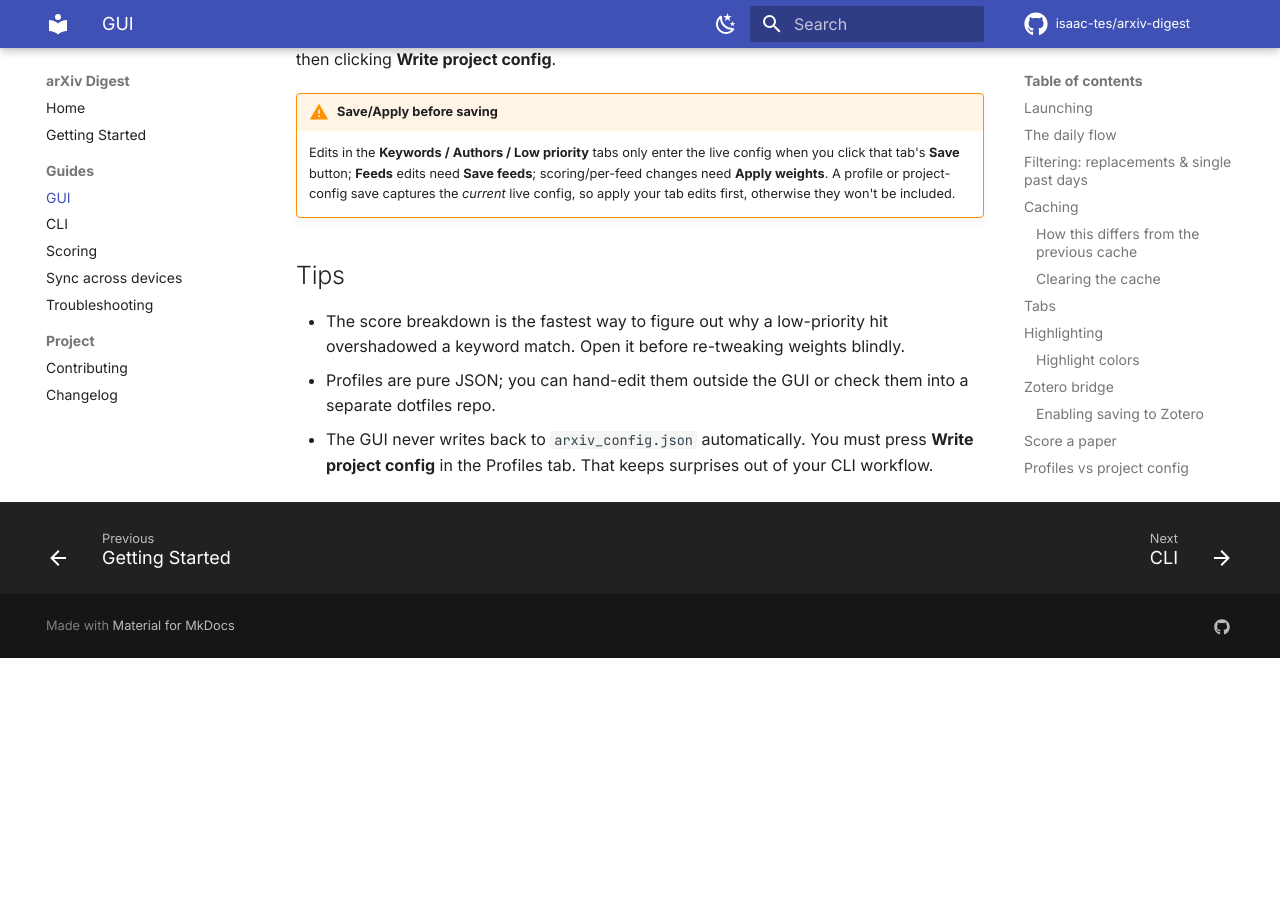
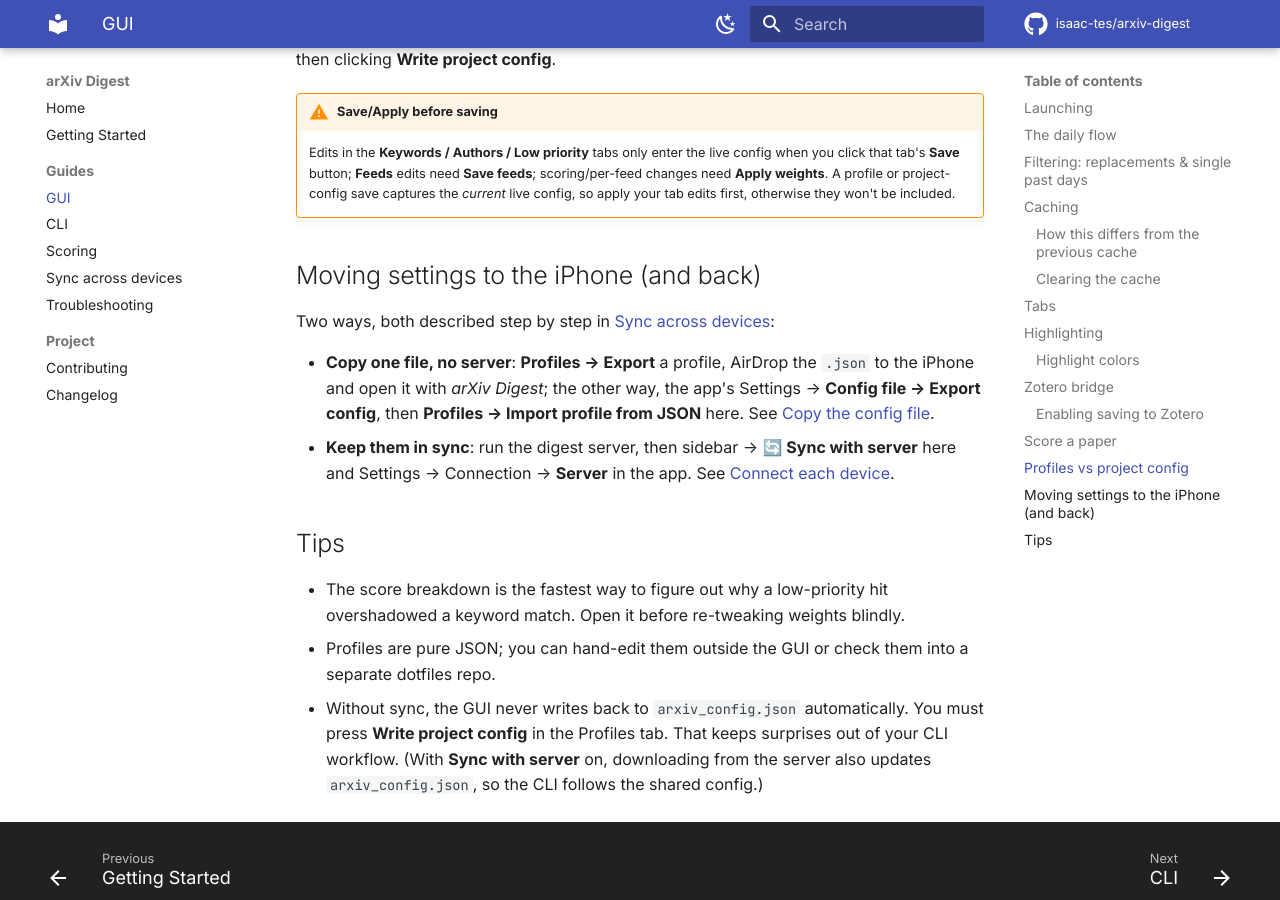
Before and after one commit to isaac-tes/arxiv-digest, an MkDocs documentation site: the page built from docs/gui-guide.md, in a window 1280 px wide and 900 px high, scrolled down 6303 px. Built offline with MkDocs 1.6.1 and Material for MkDocs 9.7.7, drawn with Linux system fonts in a browser that asks for light colours; comment, search, counter and statistics services are not loaded; before the commit the page ends 6961 px from its top, so only the background shows below that.

Commit message:
docs(gui): point to moving settings to the iPhone and back
Adds a short section to the GUI guide linking the one-file copy and the
server sync steps, and corrects the tip that the GUI never writes
arxiv_config.json (it does when sync downloads from the server).

Co-Authored-By: Claude Opus 5.5 <noreply@anthropic.com>

```diff
--- a/docs/gui-guide.md
+++ b/docs/gui-guide.md
@@ -223,8 +223,20 @@ CLI workflow by loading it, then clicking **Write project config**.
     project-config save captures the *current* live config, so apply your tab
     edits first, otherwise they won't be included.
 
+## Moving settings to the iPhone (and back)
+
+Two ways, both described step by step in [Sync across devices](deploy.md):
+
+- **Copy one file, no server**: **Profiles → Export** a profile, AirDrop the
+  `.json` to the iPhone and open it with *arXiv Digest*; the other way, the
+  app's Settings → **Config file → Export config**, then **Profiles → Import
+  profile from JSON** here. See [Copy the config file](deploy.md#copy-the-config-file-without-a-server).
+- **Keep them in sync**: run the digest server, then sidebar → **🔄 Sync with
+  server** here and Settings → Connection → **Server** in the app. See
+  [Connect each device](deploy.md#5-connect-each-device).
+
 ## Tips
 
 - The score breakdown is the fastest way to figure out why a low-priority hit overshadowed a keyword match. Open it before re-tweaking weights blindly.
 - Profiles are pure JSON; you can hand-edit them outside the GUI or check them into a separate dotfiles repo.
-- The GUI never writes back to `arxiv_config.json` automatically. You must press **Write project config** in the Profiles tab. That keeps surprises out of your CLI workflow.
+- Without sync, the GUI never writes back to `arxiv_config.json` automatically. You must press **Write project config** in the Profiles tab. That keeps surprises out of your CLI workflow. (With **Sync with server** on, downloading from the server also updates `arxiv_config.json`, so the CLI follows the shared config.)
```
